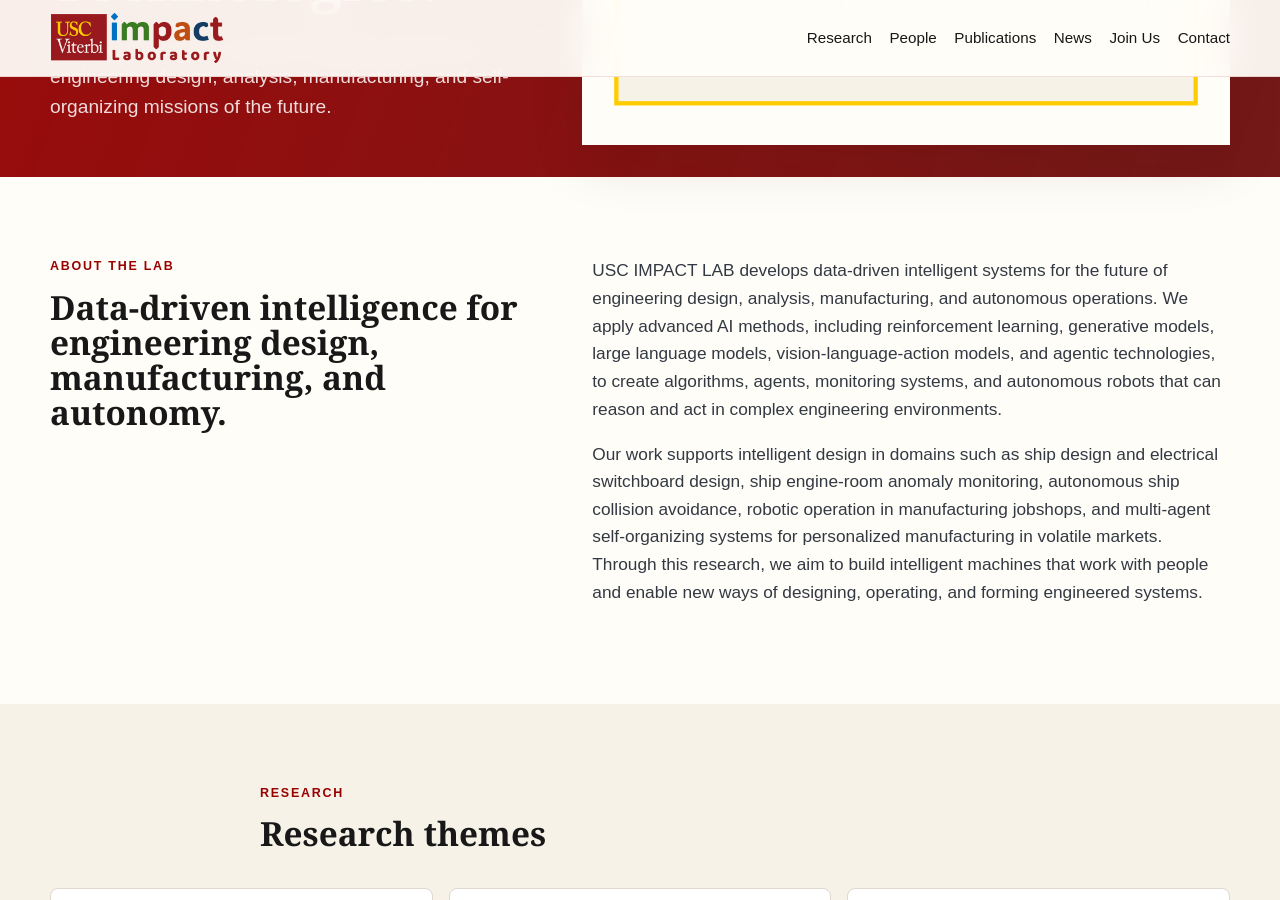
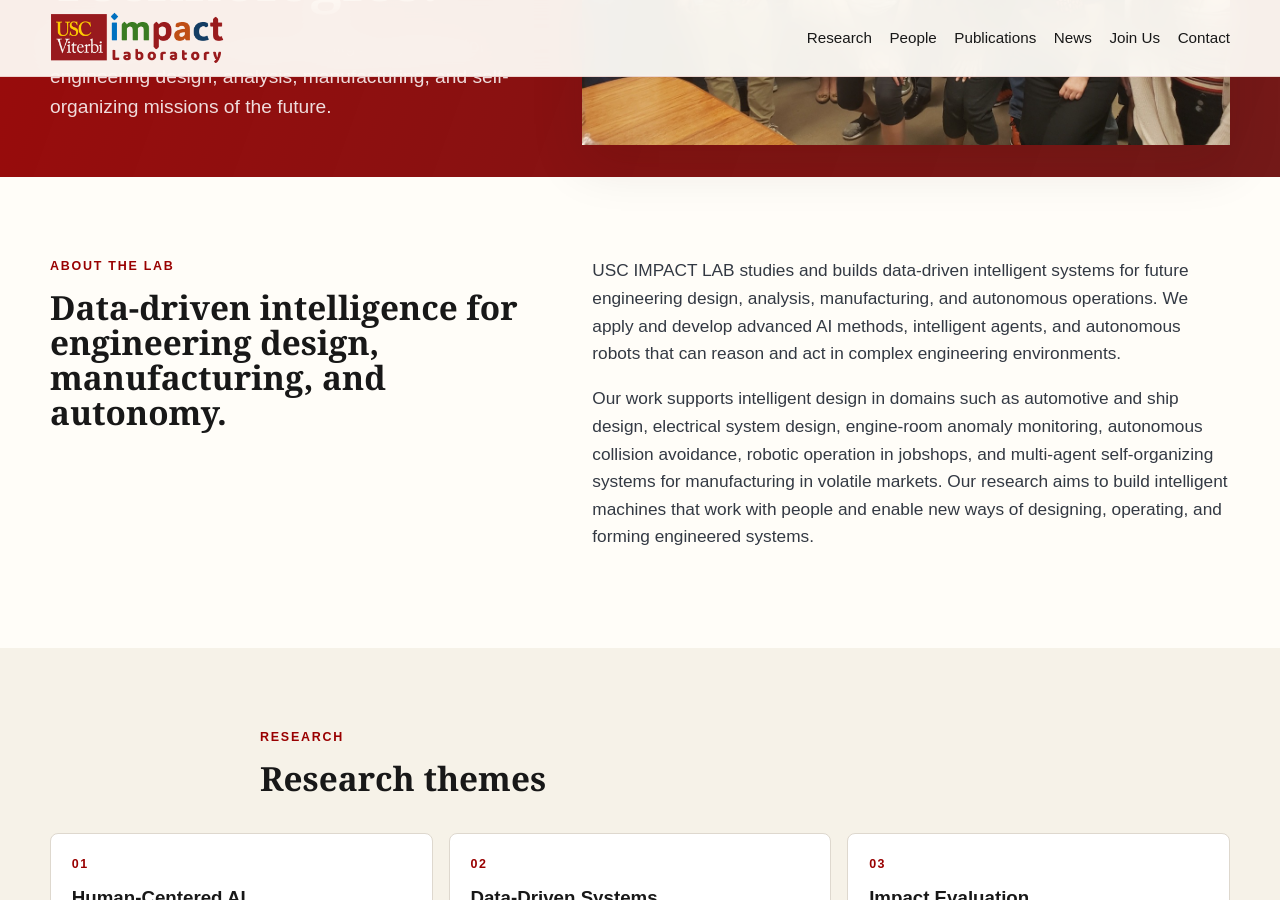
Before and after one commit to impact-usc/impact-usc.github.io, a Jekyll site: the page built from index.html, in a window 1280 px wide and 900 px high, scrolled down 494 px. Built offline with Jekyll 4.4.1, drawn with Linux system fonts in a browser that asks for light colours.

Commit message:
Jekyll website conversion

```diff
--- a/index.html
+++ b/index.html
@@ -23,8 +23,8 @@
       <button type="button" aria-label="Show hero image 5"></button>
     </div>
     <div class="hero-carousel" data-hero-carousel>
-      <img class="is-active" src="{{ '/assets/hero-research-1.svg' | relative_url }}" alt="Abstract network of data, AI, and impact research" loading="eager">
-      <img src="{{ '/assets/hero-research-2.svg' | relative_url }}" alt="Human-centered AI workflow visualization" loading="lazy">
+      <img class="is-active" src="{{ '/assets/hero-research-1.jpeg' | relative_url }}" alt="Abstract network of data, AI, and impact research" loading="eager">
+      <img src="{{ '/assets/hero-research-2.jpeg' | relative_url }}" alt="Human-centered AI workflow visualization" loading="lazy">
       <img src="{{ '/assets/hero-research-3.svg' | relative_url }}" alt="Collaborative engineering research visualization" loading="lazy">
       <img src="{{ '/assets/hero-research-4.svg' | relative_url }}" alt="Evaluation and field study visualization" loading="lazy">
       <img src="{{ '/assets/hero-research-5.svg' | relative_url }}" alt="Translational impact research visualization" loading="lazy">
@@ -39,18 +39,16 @@
   </div>
   <div class="intro-copy">
     <p>
-      USC IMPACT LAB develops data-driven intelligent systems for the future of engineering
-      design, analysis, manufacturing, and autonomous operations. We apply advanced AI methods,
-      including reinforcement learning, generative models, large language models,
-      vision-language-action models, and agentic technologies, to create algorithms, agents,
-      monitoring systems, and autonomous robots that can reason and act in complex engineering
+      USC IMPACT LAB studies and builds data-driven intelligent systems for future engineering
+      design, analysis, manufacturing, and autonomous operations. We apply and develop advanced AI methods,
+      intelligent agents, and autonomous robots that can reason and act in complex engineering
       environments.
     </p>
     <p>
-      Our work supports intelligent design in domains such as ship design and electrical
-      switchboard design, ship engine-room anomaly monitoring, autonomous ship collision
-      avoidance, robotic operation in manufacturing jobshops, and multi-agent self-organizing
-      systems for personalized manufacturing in volatile markets. Through this research, we aim to
+      Our work supports intelligent design in domains such as automotive and ship design, electrical
+      system design, <engine>engine-room anomaly monitoring, autonomous collision
+      avoidance, robotic operation in jobshops, and multi-agent self-organizing
+      systems for manufacturing in volatile markets. Our research aims to
       build intelligent machines that work with people and enable new ways of designing,
       operating, and forming engineered systems.
     </p>
```
Also changed, not shown: assets/hero-research-2.svg (deleted).
